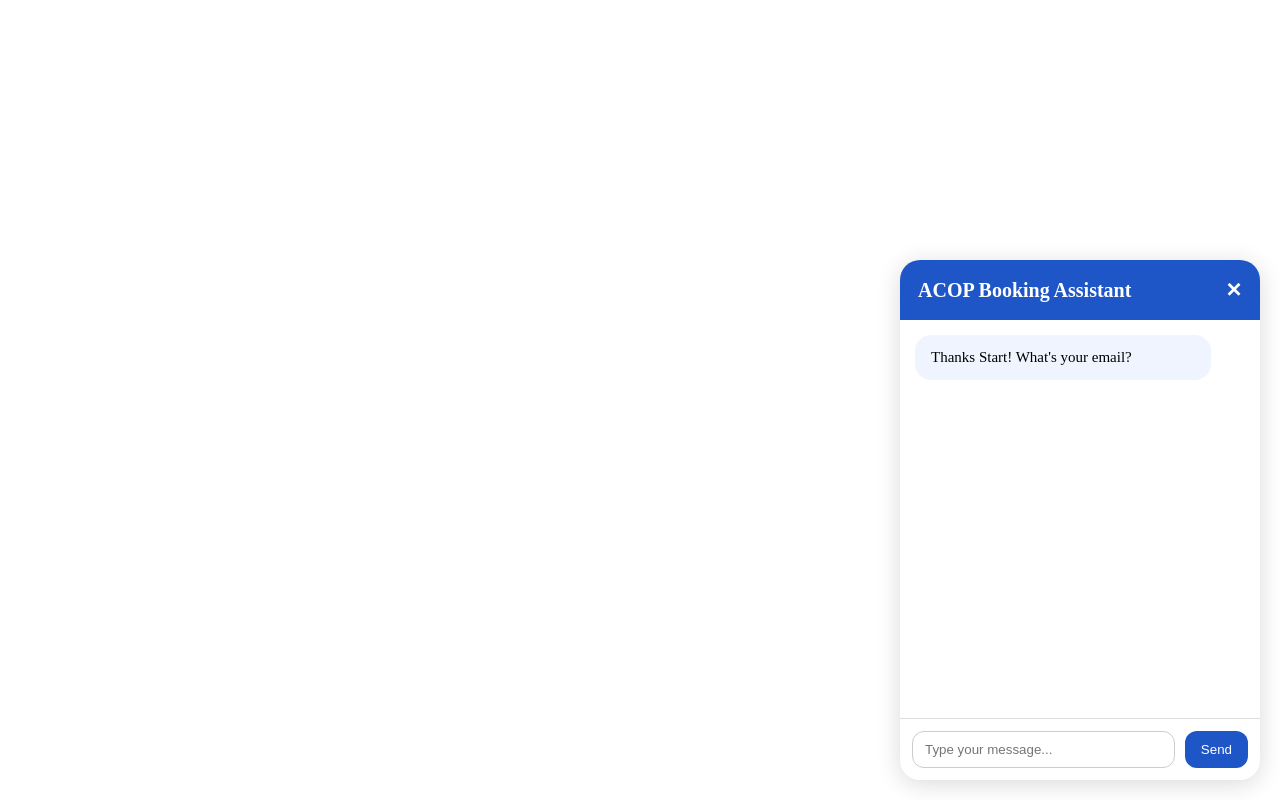
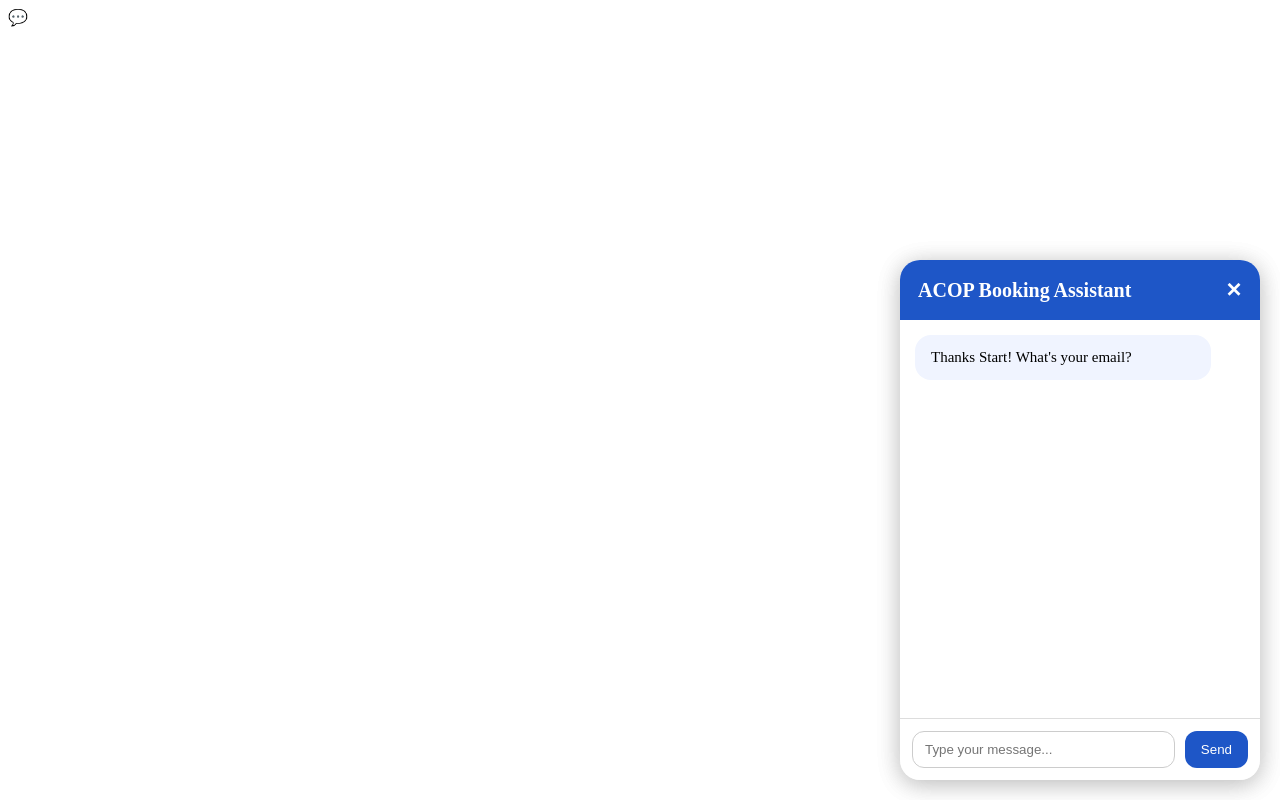
Before and after one commit to misterjcampbell/acop-chatbot-demo, a Flask app: page / in a window 1280 px wide. Run offline with Flask 3, Linux system fonts and the light colour scheme; data comes from the database, SQL or seed files in the repository.

Commit message:
Update index.html

```diff
--- a/templates/index.html
+++ b/templates/index.html
@@ -6,7 +6,10 @@
 </head>
 
 <body>
-
+<div id="chat-launcher">💬</div>
+<div id="chat-wrapper" class="hidden">
+    <!-- your chatbox HTML stays same -->
+</div>
 <div id="chat-wrapper">
     <div id="chat-header">
         ACOP Booking Assistant
```
